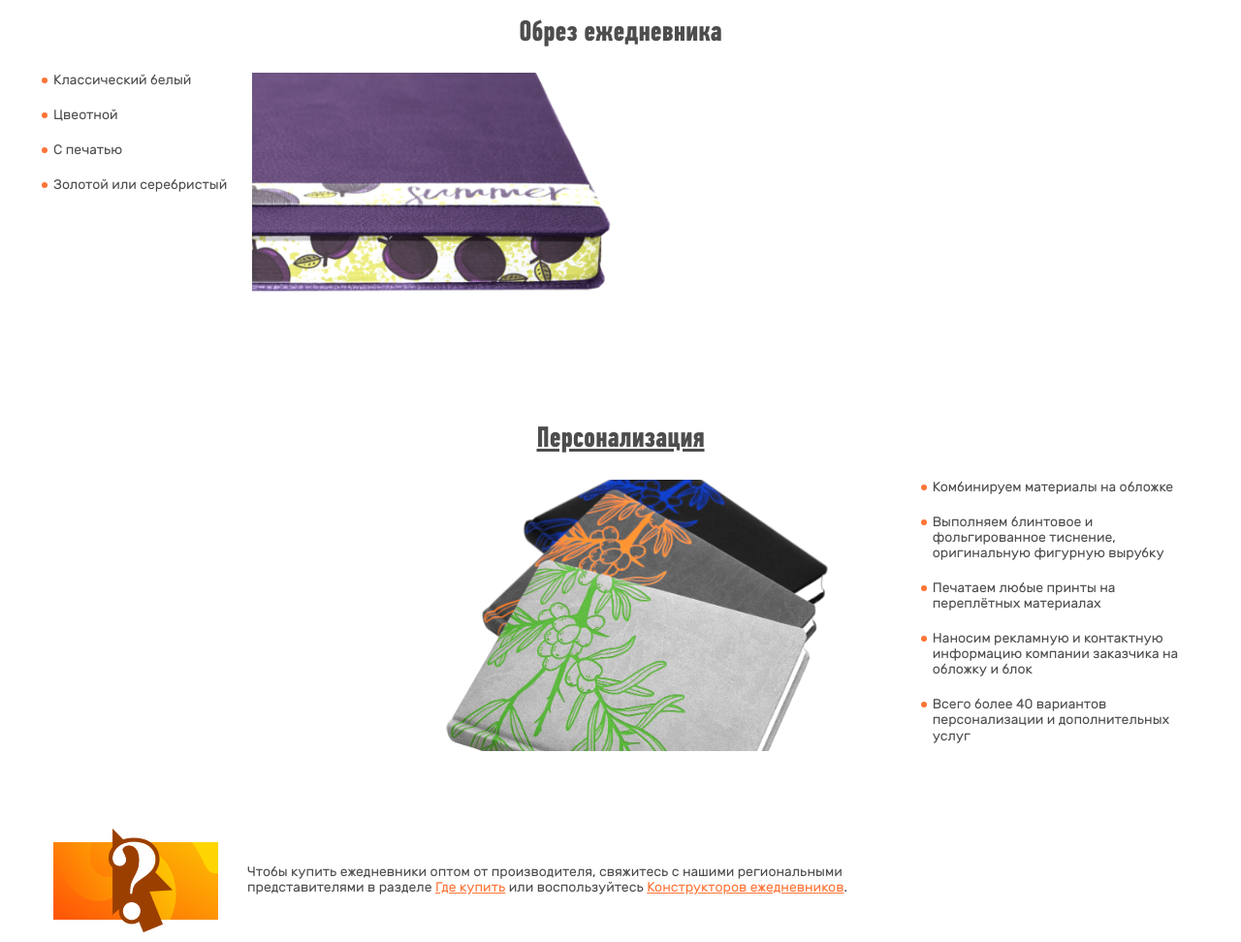
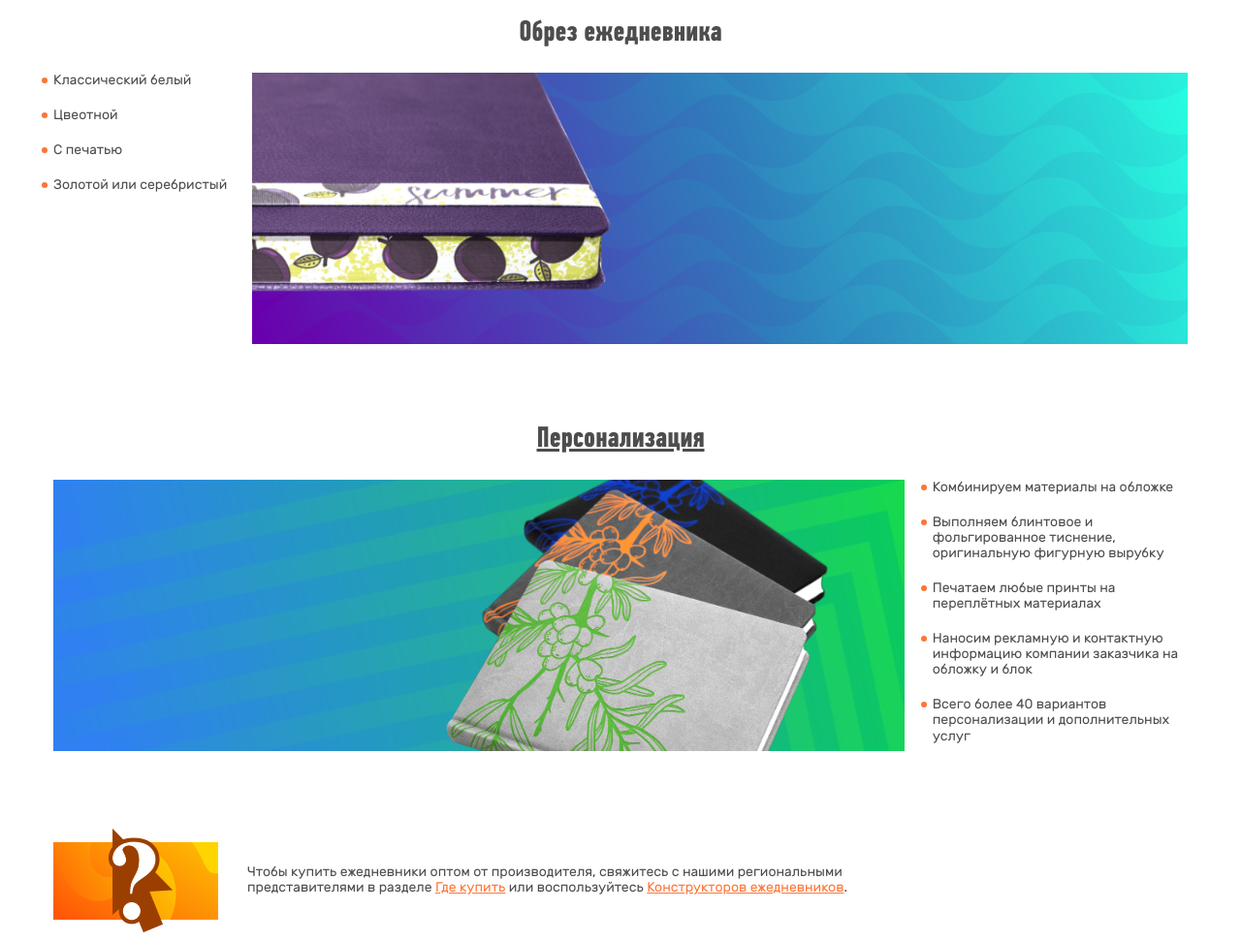
Before and after one commit to Vusal27/Adjutant, a plain HTML site: page index.html in a window 1280 px wide. Shown: the part 1728-2700 px from the top of the page at 97% size. Drawn offline with nearby package versions, Linux system fonts and the light colour scheme; files whose address does not match are found by name.

Commit message:
Update 2018-11-19T08:54:19.048Z

```diff
--- a/styles/main.css
+++ b/styles/main.css
@@ -867,7 +867,7 @@ textarea {
 .info__pic {
   width: 49%;
   height: 280px;
-  background-image: url("images/background/background_0.png");
+  background-image: url("../images/background/background_0.png");
   background-size: 100% 140%;
   background-repeat: no-repeat;
   background-position-y: center;
@@ -945,7 +945,7 @@ textarea {
 
 .block__pic_2 {
   width: 82.5%;
-  background: url("images/background/background_2.png");
+  background: url("../images/background/background_2.png");
   background-repeat: no-repeat;
   background-size: cover;
   overflow: hidden;
@@ -968,7 +968,7 @@ textarea {
   display: block;
   width: 100%;
   text-align: end;
-  background: url("images/background/background_1.png");
+  background: url("../images/background/background_1.png");
   background-repeat: no-repeat;
   background-size: cover;
   height: 100%;
@@ -987,7 +987,7 @@ textarea {
 }
 
 .block__pic-link-3 {
-  background: url("images/background/background_3.png");
+  background: url("../images/background/background_3.png");
   background-repeat: no-repeat;
   background-size: cover;
 }
```
